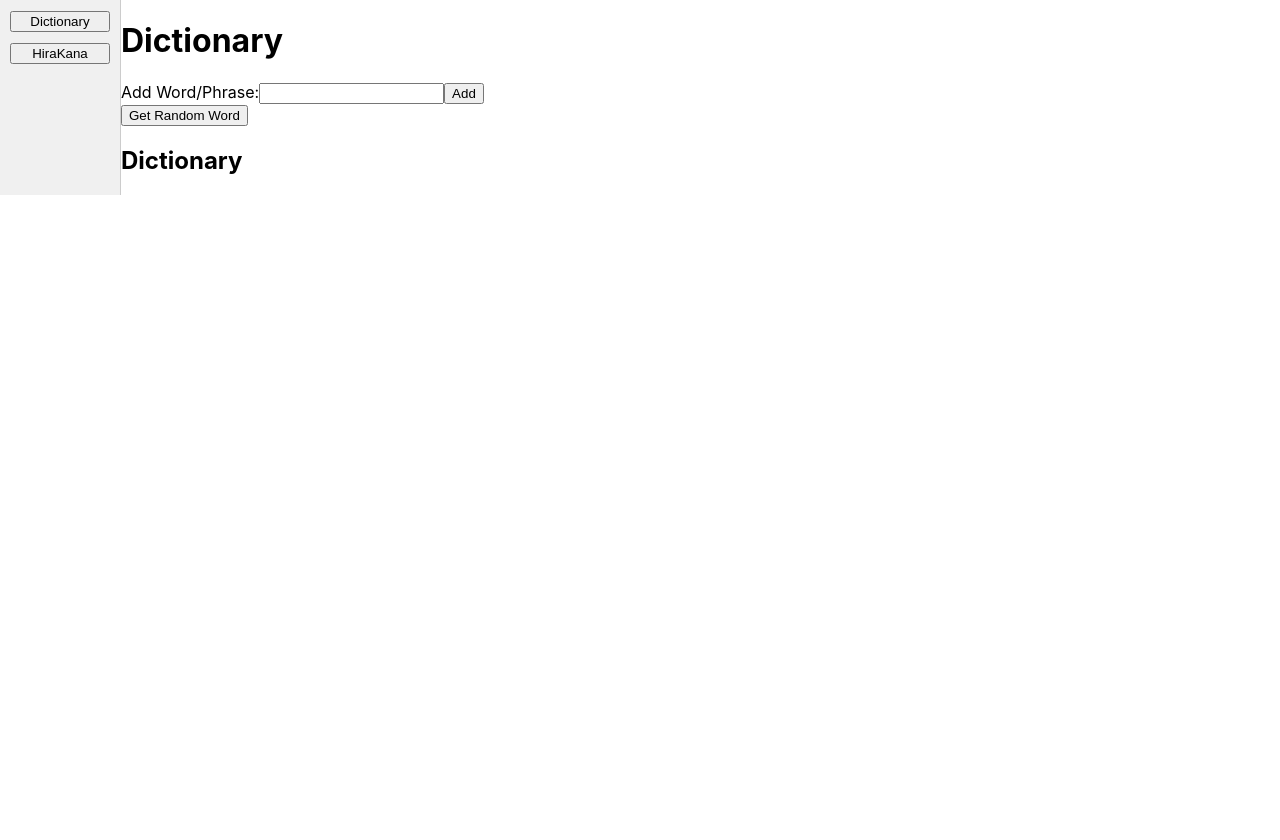
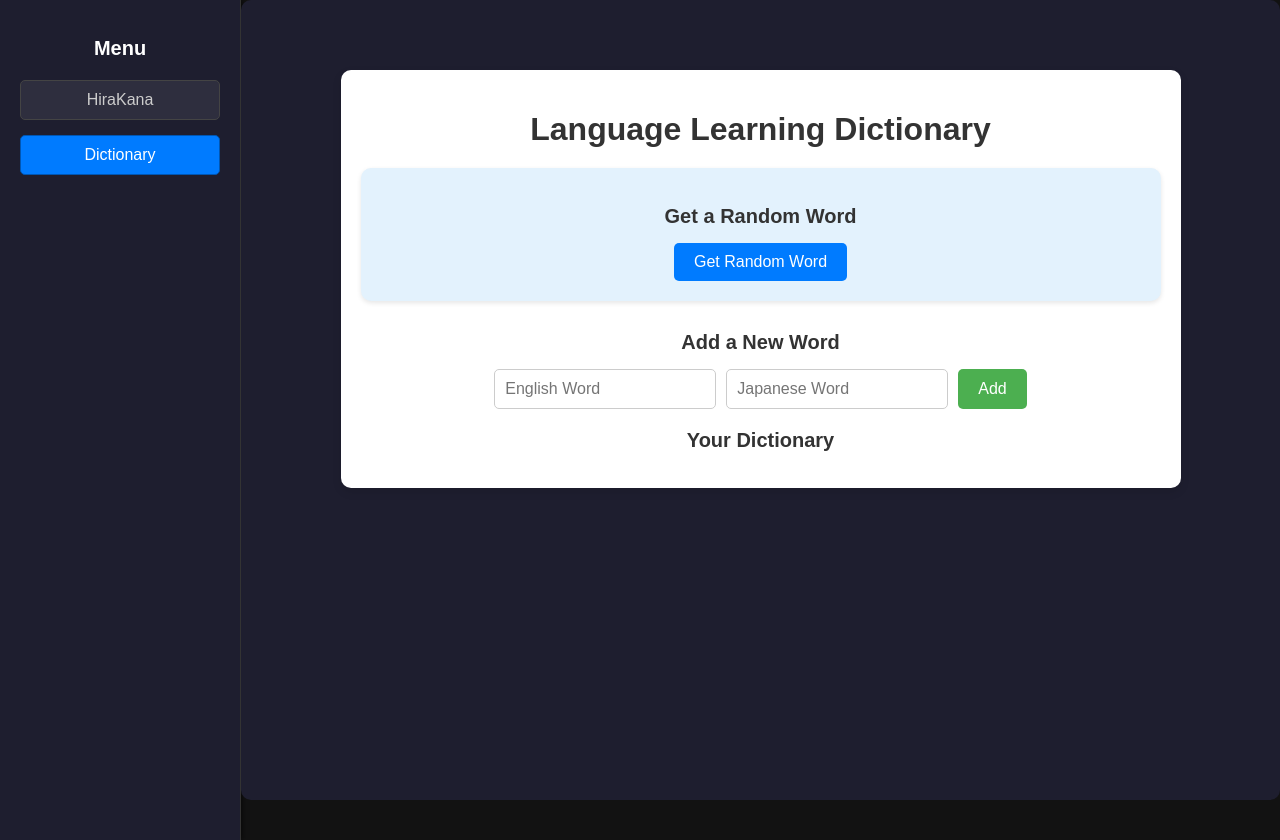
Before and after one commit to fsantos98/hiragana-katakana-learning, a React (Create React App) app: page / in a window 1280 px wide. Both pictures are taken after a click on the button "Dictionary". Before the commit the page ends 800 px from the top, so only its background shows below. Built offline with nearby package versions, Linux system fonts and the light colour scheme.

Commit message:
dictionary improvements & dark theme

```diff
--- /dev/null
+++ b/src/Dictionary.css
@@ -0,0 +1,203 @@
+body {
+    font-family: 'Arial', sans-serif;
+    background-color: #f4f4f9;
+    margin: 0;
+    padding: 0;
+}
+
+.dictionary-container {
+    max-width: 800px;
+    margin: 50px auto;
+    padding: 20px;
+    background: #ffffff;
+    border-radius: 10px;
+    box-shadow: 0 4px 10px rgba(0, 0, 0, 0.1);
+}
+
+.dictionary-title {
+    text-align: center;
+    color: #333;
+    margin-bottom: 20px;
+}
+
+.form-container {
+    margin-bottom: 20px;
+}
+
+.add-word-form {
+    display: flex;
+    gap: 10px;
+    justify-content: center;
+}
+
+.input-field {
+    padding: 10px;
+    border: 1px solid #ccc;
+    border-radius: 5px;
+    font-size: 16px;
+    width: 200px;
+}
+
+.add-button {
+    padding: 10px 20px;
+    background-color: #4caf50;
+    color: white;
+    border: none;
+    border-radius: 5px;
+    cursor: pointer;
+    font-size: 16px;
+}
+
+.add-button:hover {
+    background-color: #45a049;
+}
+
+.random-word-container {
+    text-align: center;
+    margin-bottom: 20px;
+}
+
+.random-word-button {
+    padding: 10px 20px;
+    background-color: #007bff;
+    color: white;
+    border: none;
+    border-radius: 5px;
+    cursor: pointer;
+    font-size: 16px;
+}
+
+.random-word-button:hover {
+    background-color: #0056b3;
+}
+
+.random-word-display {
+    margin-top: 20px;
+    text-align: center;
+}
+
+.check-translation-form {
+    display: flex;
+    gap: 10px;
+    justify-content: center;
+    margin-top: 10px;
+}
+
+.check-button {
+    padding: 10px 20px;
+    background-color: #ff9800;
+    color: white;
+    border: none;
+    border-radius: 5px;
+    cursor: pointer;
+    font-size: 16px;
+}
+
+.check-button:hover {
+    background-color: #e68900;
+}
+
+.dictionary-list-container {
+    margin-top: 20px;
+}
+
+.dictionary-list-title {
+    text-align: center;
+    color: #333;
+    margin-bottom: 10px;
+}
+
+.dictionary-list {
+    list-style: none;
+    padding: 0;
+}
+
+.dictionary-list-item {
+    display: flex;
+    justify-content: space-between;
+    align-items: center;
+    padding: 10px;
+    border-bottom: 1px solid #ccc;
+}
+
+.word-pair {
+    font-size: 16px;
+    color: #333;
+}
+
+.delete-button {
+    padding: 5px 10px;
+    background-color: #f44336;
+    color: white;
+    border: none;
+    border-radius: 5px;
+    cursor: pointer;
+    font-size: 14px;
+}
+
+.delete-button:hover {
+    background-color: #d32f2f;
+}
+
+/* Random Word Section */
+.random-word-section {
+    margin-bottom: 30px;
+    text-align: center;
+    padding: 20px;
+    background-color: #e3f2fd;
+    border-radius: 10px;
+    box-shadow: 0 2px 5px rgba(0, 0, 0, 0.1);
+}
+
+.section-title {
+    font-size: 20px;
+    color: #333;
+    margin-bottom: 15px;
+}
+
+.random-word {
+    font-size: 24px;
+    font-weight: bold;
+    color: #007bff;
+    margin: 10px 0;
+}
+
+.random-word-button {
+    padding: 10px 20px;
+    background-color: #007bff;
+    color: white;
+    border: none;
+    border-radius: 5px;
+    cursor: pointer;
+    font-size: 16px;
+}
+
+.random-word-button:hover {
+    background-color: #0056b3;
+}
+
+.random-word-display {
+    margin-top: 20px;
+    text-align: center;
+}
+
+.check-translation-form {
+    display: flex;
+    gap: 10px;
+    justify-content: center;
+    margin-top: 10px;
+}
+
+.check-button {
+    padding: 10px 20px;
+    background-color: #ff9800;
+    color: white;
+    border: none;
+    border-radius: 5px;
+    cursor: pointer;
+    font-size: 16px;
+}
+
+.check-button:hover {
+    background-color: #e68900;
+}
--- a/src/Dictionary.js
+++ b/src/Dictionary.js
@@ -1,17 +1,36 @@
-import React, { useState } from 'react';
+import React, { useState, useEffect } from 'react';
+import './Dictionary.css'; // Import external CSS for better styling
 
 const Dictionary = () => {
     const [words, setWords] = useState([]);
     const [currentWord, setCurrentWord] = useState({});
-    const [inputValue, setInputValue] = useState('');
+    const [englishWord, setEnglishWord] = useState('');
+    const [japaneseWord, setJapaneseWord] = useState('');
 
-    const addWord = () => {
-        // Assuming inputValue format is "word : translation"
-        const [word, translation] = inputValue.split(':').map(item => item.trim());
-        if (word && translation) {
-            setWords([...words, { word, translation }]);
-            setInputValue('');
+    // Load words from local storage on component mount
+    useEffect(() => {
+        const storedWords = JSON.parse(localStorage.getItem('dictionaryWords')) || [];
+        setWords(storedWords);
+    }, []);
+
+    // Save words to local storage whenever the words array changes
+    useEffect(() => {
+        localStorage.setItem('dictionaryWords', JSON.stringify(words));
+    }, [words]);
+
+    const addWord = (event) => {
+        event.preventDefault();
+        if (englishWord.trim() && japaneseWord.trim()) {
+            const newWord = { word: englishWord.trim(), translation: japaneseWord.trim() };
+            setWords([newWord, ...words]); // Add new word to the beginning of the array
+            setEnglishWord('');
+            setJapaneseWord('');
         }
+    };
+
+    const deleteWord = (index) => {
+        const updatedWords = words.filter((_, i) => i !== index);
+        setWords(updatedWords);
     };
 
     const getRandomWord = () => {
@@ -30,36 +49,65 @@ const Dictionary = () => {
     };
 
     return (
-        <div>
-            <h1>Dictionary</h1>
-            <div>
-                <label>
-                    Add Word/Phrase:
-                    <input
-                        type="text"
-                        value={inputValue}
-                        onChange={(e) => setInputValue(e.target.value)}
-                    />
-                </label>
-                <button onClick={addWord}>Add</button>
-            </div>
-            <div>
-                <button onClick={getRandomWord}>Get Random Word</button>
+        <div className="dictionary-container">
+            <h1 className="dictionary-title">Language Learning Dictionary</h1>
+
+            {/* Random Word Section */}
+            <div className="random-word-section">
+                <h2 className="section-title">Get a Random Word</h2>
+                <button onClick={getRandomWord} className="random-word-button">Get Random Word</button>
                 {currentWord.word && (
-                    <div>
-                        <h2>{currentWord.word}</h2>
-                        <form onSubmit={checkTranslation}>
-                            <input type="text" name="userTranslation" />
-                            <button type="submit">Check Translation</button>
+                    <div className="random-word-display">
+                        <h3 className="random-word">{currentWord.word}</h3>
+                        <form onSubmit={checkTranslation} className="check-translation-form">
+                            <input
+                                type="text"
+                                name="userTranslation"
+                                placeholder="Enter Translation"
+                                className="input-field"
+                            />
+                            <button type="submit" className="check-button">Check Translation</button>
                         </form>
                     </div>
                 )}
             </div>
-            <div>
-                <h2>Dictionary</h2>
-                <ul>
+
+            {/* Add Word Section */}
+            <div className="form-container">
+                <h2 className="section-title">Add a New Word</h2>
+                <form onSubmit={addWord} className="add-word-form">
+                    <input
+                        type="text"
+                        placeholder="English Word"
+                        value={englishWord}
+                        onChange={(e) => setEnglishWord(e.target.value)}
+                        className="input-field"
+                    />
+                    <input
+                        type="text"
+                        placeholder="Japanese Word"
+                        value={japaneseWord}
+                        onChange={(e) => setJapaneseWord(e.target.value)}
+                        className="input-field"
+                    />
+                    <button type="submit" className="add-button">Add</button>
+                </form>
+            </div>
+
+            {/* Dictionary List Section */}
+            <div className="dictionary-list-container">
+                <h2 className="dictionary-list-title">Your Dictionary</h2>
+                <ul className="dictionary-list">
                     {words.map((word, index) => (
-                        <li key={index}>{word.word} - {word.translation}</li>
+                        <li key={index} className="dictionary-list-item">
+                            <span className="word-pair">{word.word} - {word.translation}</span>
+                            <button
+                                onClick={() => deleteWord(index)}
+                                className="delete-button"
+                            >
+                                Delete
+                            </button>
+                        </li>
                     ))}
                 </ul>
             </div>
--- a/src/LearnKana.js
+++ b/src/LearnKana.js
@@ -1,5 +1,5 @@
 import React, { useState, useEffect } from 'react';
-import { buttonStyle, centerContentStyles, smallNumberStyleAdvanced, centerContentStyle2, characterDisplayStyle, buttonMultipleChoice, char, containerStyle, squareStyle, bigCharStyle, smallNumberStyle, handleHover, handleMouseLeave } from './styles';
+import { buttonStyle, centerContentStyles, smallNumberStyleAdvanced, centerContentStyle2, characterDisplayStyle, buttonMultipleChoice, char, containerStyle, squareStyle, bigCharStyle, smallNumberStyle, handleHover, handleMouseLeave, checkboxStyle, inputStyle, submitButtonStyle, resetButtonStyle } from './styles';
 import { Characters } from './chars';
 
 const LearnKana = () => {
@@ -193,13 +193,14 @@ const LearnKana = () => {
     position: 'absolute',
     top: '20%',
     left: '50%',
-    backgroundColor: showNotification.includes("wrong") ? 'red' : 'green', // Change the background color to red (you can change it to any color you like)
-    color: 'white',
-    padding: '10px', // Increase padding for bigger size
-    borderRadius: '10px', // Increase border radius for rounded corners
-    fontSize: '30px', // Increase font size for bigger text
-    display: showNotification ? 'block' : 'none'
-  }
+    backgroundColor: showNotification.includes("wrong") ? '#ff4d4d' : '#4caf50', // Red for wrong, green for correct
+    color: '#ffffff', // White text
+    padding: '10px',
+    borderRadius: '10px',
+    fontSize: '20px',
+    display: showNotification ? 'block' : 'none',
+    transform: 'translate(-50%, -50%)',
+  };
   const getValue = (value, side) => {
     if (choices[selectedType][value] !== undefined) {
       if (side === "right") {
@@ -230,14 +231,14 @@ const LearnKana = () => {
           </div>
           <h2 style={char}>{currentCharacter}</h2>
           <p style={{ margin: '0px' }}>
-			<input onClick={() => {
-            console.log("teste");
-            let optionCurrent = showOptions === "block" ? "none" : "block";
-            setShowOptions(optionCurrent);
-          }} type="checkbox" id="options" name="options" value="options" />
+            <input style={checkboxStyle} onClick={() => {
+              console.log("teste");
+              let optionCurrent = showOptions === "block" ? "none" : "block";
+              setShowOptions(optionCurrent);
+            }} type="checkbox" id="options" name="options" value="options" />
             <span>Hide options</span></p>
 			<p style={{ margin: '0px' }}>
-			<input onClick={() => {
+			<input style={checkboxStyle}  onClick={() => {
             let countTime_ = !countTime;
             setCountTime(countTime_);
           }} type="checkbox" id="countTime" name="options" value="options" checked={{countTime}} />
@@ -248,14 +249,14 @@ const LearnKana = () => {
             ))}
           </div>
           <div style={{ marginTop: '20px' }}> {/* Add space between input and buttons */}
-            <input type="text" value={userInput} onChange={handleInputChange} onKeyDown={handleKeyDown} />
-            <button disabled={inputBlocked} onClick={() => handleOptionClick(userInput)} >Submit</button>
-            <button onClick={() => reset()}>Reset All</button>
+            <input type="text" value={userInput} onChange={handleInputChange} onKeyDown={handleKeyDown} style={inputStyle} />
+            <button disabled={inputBlocked} onClick={() => handleOptionClick(userInput)} style={submitButtonStyle}>Submit</button>
+            <button onClick={() => reset()} style={resetButtonStyle}>Reset All</button>
           </div>
           <div style={{ marginTop: '20px' }}>Score: {score[selectedType]}/{score[selectedType + "_total"]}</div> {/* Add space between buttons and score */}
           <div>(Total: {score["hiragana"] + score["katakana"]}/{attempt})</div>
 		  <p style={{ margin: '0px' }}>
-			<input onClick={() => {
+			<input style={checkboxStyle}  onClick={() => {
             let optionAdvanced = !showAdvancedInfo;
             setShowAdvancedInfo(optionAdvanced);
           }} type="checkbox" id="advanced" name="advanced" value="advanced" />
--- a/src/index.css
+++ b/src/index.css
@@ -1,13 +1,23 @@
+/* Global Styles */
 body {
   margin: 0;
-  font-family: -apple-system, BlinkMacSystemFont, 'Segoe UI', 'Roboto', 'Oxygen',
-    'Ubuntu', 'Cantarell', 'Fira Sans', 'Droid Sans', 'Helvetica Neue',
-    sans-serif;
-  -webkit-font-smoothing: antialiased;
-  -moz-osx-font-smoothing: grayscale;
+  padding: 0;
+  font-family: 'Arial', sans-serif;
+  background-color: #121212; /* Dark background for the entire app */
+  color: #ccc; /* Light text color */
 }
 
-code {
-  font-family: source-code-pro, Menlo, Monaco, Consolas, 'Courier New',
-    monospace;
+/* Side Menu */
+button:hover {
+  background-color: #444; /* Slightly lighter background on hover */
+  color: #ffffff;
+  transition: background-color 0.3s, color 0.3s;
 }
+
+h2 {
+  font-family: 'Arial', sans-serif;
+  font-size: 20px;
+  font-weight: bold;
+  text-align: center;
+  color: #ffffff;
+}
--- a/src/index.js
+++ b/src/index.js
@@ -1,49 +1,77 @@
-import React, { useState, useEffect } from 'react';
+import React, { useState } from 'react';
 import ReactDOM from 'react-dom/client';
-import LearnKana from './LearnKana'; // Import the LearnKana component instead of App
+import LearnKana from './LearnKana';
+import Dictionary from './Dictionary';
 import './index.css';
-import Dictionary from './Dictionary';
 
 const sideMenuStyles = {
-  width: '100px',
-  backgroundColor: '#f0f0f0',
-  padding: '10px',
-  borderRight: '1px solid #ccc',
+  width: '200px',
+  backgroundColor: '#1e1e2f', // Dark background for the side menu
+  padding: '20px',
+  borderRight: '1px solid #333',
+  display: 'flex',
+  flexDirection: 'column',
+  alignItems: 'center',
+  height: '100vh',
+  boxShadow: '2px 0 5px rgba(0, 0, 0, 0.5)',
 };
 
 const buttonStyles = {
-  marginBottom: '10px',
+  marginBottom: '15px',
   width: '100%',
+  padding: '10px 20px',
+  backgroundColor: '#2e2e3e', // Darker button background
+  color: '#ccc', // Light text color
+  border: '1px solid #444',
+  borderRadius: '5px',
+  fontSize: '16px',
+  cursor: 'pointer',
+  textAlign: 'center',
+  transition: 'background-color 0.3s, color 0.3s, border-color 0.3s',
 };
 
+const activeButtonStyles = {
+  ...buttonStyles,
+  backgroundColor: '#007bff', // Highlighted blue for active button
+  color: '#ffffff',
+  border: '1px solid #0056b3',
+};
+
+const VIEWS = {
+  DICTIONARY: 'DICTIONARY',
+  LEARN_KANA: 'LEARN_KANA',
+};
 
 const RootComponent = () => {
-  const [showDictionary, setShowDictionary] = useState(false);
-  const [showLearnKana, setShowLearnKana] = useState(true);
-
-  const handleShowDictionary = () => {
-    setShowDictionary(true);
-    setShowLearnKana(false);
-  };
-
-  const handleShowLearnKana = () => {
-    setShowLearnKana(true);
-    setShowDictionary(false);
-  };
+  const [activeView, setActiveView] = useState(VIEWS.LEARN_KANA);
 
   return (
-    <div style={{ display: 'flex', flexDirection: 'row' }}>
+    <div style={{ display: 'flex', flexDirection: 'row', backgroundColor: '#121212', color: '#ccc', height: '100vh' }}>
+      {/* Side Menu */}
       <div style={sideMenuStyles}>
-        <button style={buttonStyles} onClick={handleShowDictionary}>Dictionary</button>
-        <button style={buttonStyles} onClick={handleShowLearnKana}>HiraKana</button>
+        <h2 style={{ color: '#ffffff', marginBottom: '20px' }}>Menu</h2>
+        <button
+          style={activeView === VIEWS.LEARN_KANA ? activeButtonStyles : buttonStyles}
+          onClick={() => setActiveView(VIEWS.LEARN_KANA)}
+        >
+          HiraKana
+        </button>
+        <button
+          style={activeView === VIEWS.DICTIONARY ? activeButtonStyles : buttonStyles}
+          onClick={() => setActiveView(VIEWS.DICTIONARY)}
+        >
+          Dictionary
+        </button>
       </div>
-      <div style={{ flex: 1 }}>
-        {showDictionary && <Dictionary />}
-        {showLearnKana && <LearnKana />}
+
+      {/* Main Content */}
+      <div style={{ flex: 1, padding: '20px', backgroundColor: '#1e1e2f', borderRadius: '10px' }}>
+        {activeView === VIEWS.DICTIONARY && <Dictionary />}
+        {activeView === VIEWS.LEARN_KANA && <LearnKana />}
       </div>
     </div>
   );
 };
 
-const root = ReactDOM.createRoot(document.getElementById("root"));
+const root = ReactDOM.createRoot(document.getElementById('root'));
 root.render(<RootComponent />);
--- a/src/styles.js
+++ b/src/styles.js
@@ -6,8 +6,8 @@ const buttonStyle = {
     border: 'none',
     cursor: 'pointer',
     transition: 'background-color 0.3s, color 0.3s',
-    backgroundColor: '#007bff',
-    color: '#fff',
+    backgroundColor: '#2e2e3e', // Dark gray background
+    color: '#ccc', // Light gray text
     margin: '10px',
 };
 
@@ -18,12 +18,18 @@ const centerContentStyles = {
     alignItems: 'center',
     minHeight: '100vh',
     margin: '50px',
+    backgroundColor: '#121212', // Dark background
+    color: '#ccc', // Light gray text
 };
 
 const centerContentStyle2 = {
     display: 'flex',
     flexDirection: 'column',
-    alignItems: 'center'
+    alignItems: 'center',
+    backgroundColor: '#1e1e2f', // Slightly lighter dark background
+    color: '#ccc', // Light gray text
+    padding: '20px',
+    borderRadius: '10px',
 };
 
 const characterDisplayStyle = {
@@ -32,54 +38,56 @@ const characterDisplayStyle = {
     flexDirection: 'column', // Stack children vertically
     textAlign: 'center',
     padding: '20px',
-    border: '2px solid #333',
+    border: '2px solid #444', // Darker border
     borderRadius: '10px',
-    backgroundColor: '#f0f0f0',
+    backgroundColor: '#1e1e2f', // Dark background
     maxWidth: '600px', // Adjust as needed
     width: '65%',
+    color: '#ccc', // Light gray text
 };
 
 const buttonMultipleChoice = {
     margin: '10px',
     fontSize: '35px', // Adjust as needed
-    backgroundColor: '#f0f0f0', // Light gray background
-    color: '#333', // Dark gray text color
-    border: '2px solid #ccc', // Light gray border
+    backgroundColor: '#2e2e3e', // Dark gray background
+    color: '#ccc', // Light gray text
+    border: '2px solid #444', // Darker border
     borderRadius: '8px', // Rounded corners
     padding: '12px 10px', // Padding for button content
     cursor: 'pointer', // Cursor style
-    transition: 'all 0.01s ease', // Smooth transition
+    transition: 'all 0.3s ease', // Smooth transition
 };
 
 const handleHover = (e) => {
-    e.target.style.backgroundColor = '#ddd'; // Light gray hover background
-    e.target.style.borderColor = '#999'; // Darker border on hover
-    e.target.style.color = '#222'; // Darker text color on hover
+    e.target.style.backgroundColor = '#444'; // Slightly lighter gray on hover
+    e.target.style.borderColor = '#666'; // Darker border on hover
+    e.target.style.color = '#fff'; // White text on hover
 };
 
 const handleMouseLeave = (e) => {
-    e.target.style.backgroundColor = '#f0f0f0'; // Restore original background color
-    e.target.style.borderColor = '#ccc'; // Restore original border color
-    e.target.style.color = '#333'; // Restore original text color
+    e.target.style.backgroundColor = '#2e2e3e'; // Restore original background color
+    e.target.style.borderColor = '#444'; // Restore original border color
+    e.target.style.color = '#ccc'; // Restore original text color
 };
 
 const char = {
     fontSize: '155px', // Adjust as needed
     margin: '10px 10px',
+    color: '#ffffff', // White text for characters
 };
-
 
 const containerStyle = {
     display: 'flex',
     alignItems: 'center',
     justifyContent: 'center', // Center the content horizontally
     padding: '7px',
-    border: '2px solid #333',
+    border: '2px solid #444', // Darker border
     borderRadius: '10px',
-    backgroundColor: '#f0f0f0',
+    backgroundColor: '#1e1e2f', // Dark background
     flexWrap: 'wrap',
     width: '56%',
     marginTop: '30px',
+    color: '#ccc', // Light gray text
 };
 
 const squareStyle = (color, percentage) => ({
@@ -91,23 +99,72 @@ const squareStyle = (color, percentage) => ({
     flexDirection: 'column',
     alignItems: 'center',
     justifyContent: 'center',
-    backgroundColor:'rgb(199 199 199)',
+    backgroundColor: '#2e2e3e', // Dark gray background
     backgroundImage: `linear-gradient(to top, ${color} ${percentage}%, transparent ${percentage}%)`,
+    color: '#ccc', // Light gray text
 });
 
 const bigCharStyle = {
     fontSize: '21px', // Adjust the size of the big character as needed
+    color: '#ffffff', // White text
 };
 
 const smallNumberStyle = {
     fontSize: '11px', // Adjust the size of the small number as needed
+    color: '#ccc', // Light gray text
 };
 
 const smallNumberStyleAdvanced = (show, value) => ({
     display: `${show ? '' : 'none'}`,
-    color: `${value > 4000 ? 'red' : 'black'}`,
+    color: `${value > 4000 ? 'red' : '#ccc'}`, // Red for high values, light gray otherwise
     fontSize: '11px',
 });
 
+const checkboxStyle = {
+    marginRight: '10px',
+    accentColor: '#007bff', // Blue checkbox
+    cursor: 'pointer',
+  };
 
-export { buttonStyle, smallNumberStyleAdvanced, centerContentStyles, centerContentStyle2, characterDisplayStyle, buttonMultipleChoice, char, containerStyle, squareStyle, bigCharStyle, smallNumberStyle, handleHover, handleMouseLeave };
+  const inputStyle = {
+    backgroundColor: '#2e2e3e', // Dark gray background
+    color: '#ccc', // Light gray text
+    border: '1px solid #444', // Subtle border
+    borderRadius: '5px',
+    padding: '5px',
+    marginRight: '10px',
+    fontSize: '16px',
+  };
+
+  const submitButtonStyle = {
+    ...buttonStyle,
+    backgroundColor: '#007bff', // Blue background
+    color: '#ffffff', // White text
+    marginRight: '10px',
+  };
+
+  const resetButtonStyle = {
+    ...buttonStyle,
+    backgroundColor: '#ff4d4d', // Red background
+    color: '#ffffff', // White text
+  };
+
+export {
+    buttonStyle,
+    smallNumberStyleAdvanced,
+    centerContentStyles,
+    centerContentStyle2,
+    characterDisplayStyle,
+    buttonMultipleChoice,
+    char,
+    containerStyle,
+    squareStyle,
+    bigCharStyle,
+    smallNumberStyle,
+    handleHover,
+    handleMouseLeave,
+    checkboxStyle,
+    inputStyle,
+    submitButtonStyle,
+    resetButtonStyle,
+};
```
Lines whose indentation alone changed are shown as unchanged.
